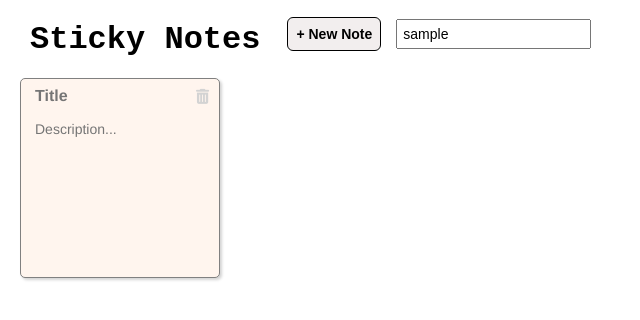
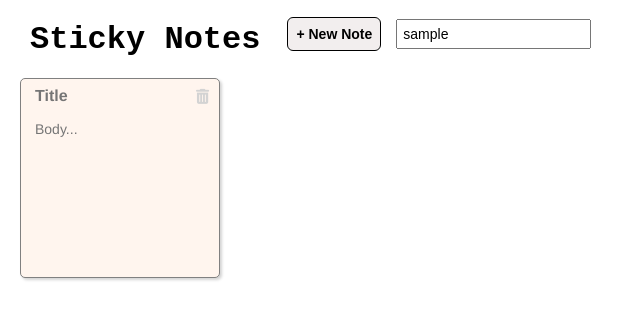
Before and after one commit to sheblair/sticky-notes, a React (Vite) app: page / in a window 1280 px wide. Both pictures are taken after typing "Sample" into the empty fields and a click on the button "+ New Note". Shown: the top 320 px of the page, without its empty margins (0-640 px from the left). Built offline with nearby package versions, Linux system fonts and the light colour scheme.

Commit message:
fixed inconsistent naming and added inline function to delete note

```diff
--- a/src/components/Note.jsx
+++ b/src/components/Note.jsx
@@ -7,16 +7,11 @@ export default function Note(props) {
     props.onType(changedNoteId, "title", updatedValue);
   };
 
-  const updateDescription = (event) => {
+  const updateBody = (event) => {
     const updatedValue = event.target.value;
     const changedNoteId = props.note.id;
-    props.onType(changedNoteId, "description", updatedValue);
+    props.onType(changedNoteId, "body", updatedValue);
   };
-
-  function handleClick(event) {
-    event.preventDefault();
-    props.removeNote(props.note.id);
-  }
 
   return (
     <li
@@ -31,14 +26,14 @@ export default function Note(props) {
         onChange={updateTitle}
       />
       <textarea
-        className="note__description"
-        placeholder="Description..."
-        value={props.note.description}
-        onChange={updateDescription}
+        className="note__body"
+        placeholder="Body..."
+        value={props.note.body}
+        onChange={updateBody}
       />
       <i
         className="fa-solid fa-trash-can note__delete"
-        onClick={handleClick}
+        onClick={() => props.removeNote(props.note.id)}
       ></i>
     </li>
   );
--- a/src/index.css
+++ b/src/index.css
@@ -71,7 +71,7 @@ textarea {
 }
 
 .note__title,
-.note__description {
+.note__body {
   width: 100%;
   padding: 8px 14px;
   background: transparent;
@@ -85,7 +85,7 @@ textarea {
   border: none;
 }
 
-.note__description {
+.note__body {
   flex-grow: 1;
   font-size: 14px;
 }
```
